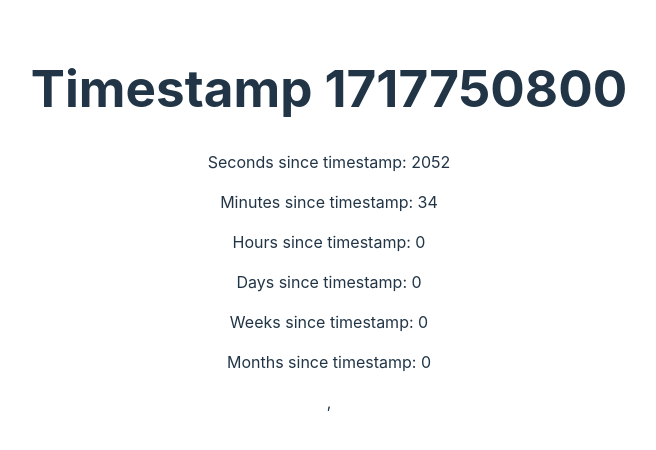
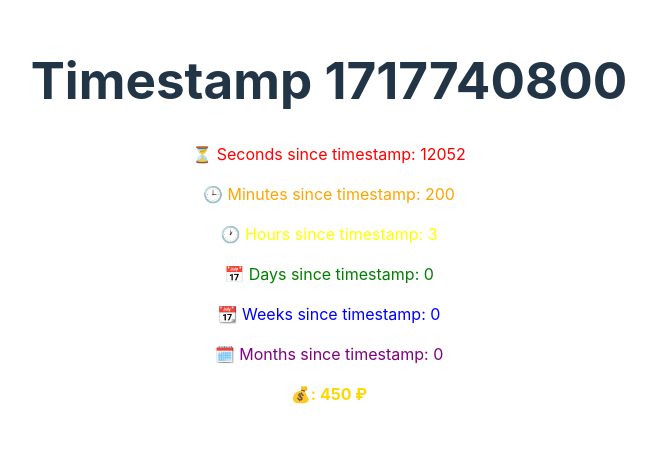
Before and after one commit to sashayio/timestmap, a Preact app: page / in a window 1280 px wide. Shown: the part 180-630 px from the top of the page, without its empty margins (311-967 px from the left). Built offline with nearby package versions, Linux system fonts and the light colour scheme.

Commit message:
feature add colors!

```diff
--- a/src/app.tsx
+++ b/src/app.tsx
@@ -1,13 +1,13 @@
 import './app.css'
 import TimeSinceTimestamp from './timestamp'
 
-const timestamp = 1717750800;
+const timestamp = 1717740800;
 
 export function App() {
   return (
     <>
       <h1>Timestamp {timestamp}</h1>
-      <TimeSinceTimestamp timestamp={timestamp} />,
+      <TimeSinceTimestamp timestamp={timestamp} />
     </>
   )
 }
--- a/src/timestamp.tsx
+++ b/src/timestamp.tsx
@@ -1,3 +1,4 @@
+import { h } from 'preact';
 import { useState, useEffect } from 'preact/hooks';
 
 interface TimeSinceTimestampProps {
@@ -22,14 +23,17 @@ const TimeSinceTimestamp: preact.FunctionComponent<TimeSinceTimestampProps> = ({
   const weeksSinceTimestamp = Math.floor(daysSinceTimestamp / 7);
   const monthsSinceTimestamp = Math.floor(daysSinceTimestamp / 30); // Простое предположение: 30 дней в месяце
 
+  const cashEarned = hoursSinceTimestamp * 150;
+
   return (
     <div>
-      <p>Seconds since timestamp: {secondsSinceTimestamp}</p>
-      <p>Minutes since timestamp: {minutesSinceTimestamp}</p>
-      <p>Hours since timestamp: {hoursSinceTimestamp}</p>
-      <p>Days since timestamp: {daysSinceTimestamp}</p>
-      <p>Weeks since timestamp: {weeksSinceTimestamp}</p>
-      <p>Months since timestamp: {monthsSinceTimestamp}</p>
+      <p style={{ color: 'red' }}>⏳ Seconds since timestamp: {secondsSinceTimestamp}</p>
+      <p style={{ color: 'orange' }}>🕒 Minutes since timestamp: {minutesSinceTimestamp}</p>
+      <p style={{ color: 'yellow' }}>🕐 Hours since timestamp: {hoursSinceTimestamp}</p>
+      <p style={{ color: 'green' }}>📅 Days since timestamp: {daysSinceTimestamp}</p>
+      <p style={{ color: 'blue' }}>📆 Weeks since timestamp: {weeksSinceTimestamp}</p>
+      <p style={{ color: 'purple' }}>🗓️ Months since timestamp: {monthsSinceTimestamp}</p>
+      <p style={{ color: 'gold', fontWeight: 'bold' }}>💰: {cashEarned} ₽</p>
     </div>
   );
 };
```
